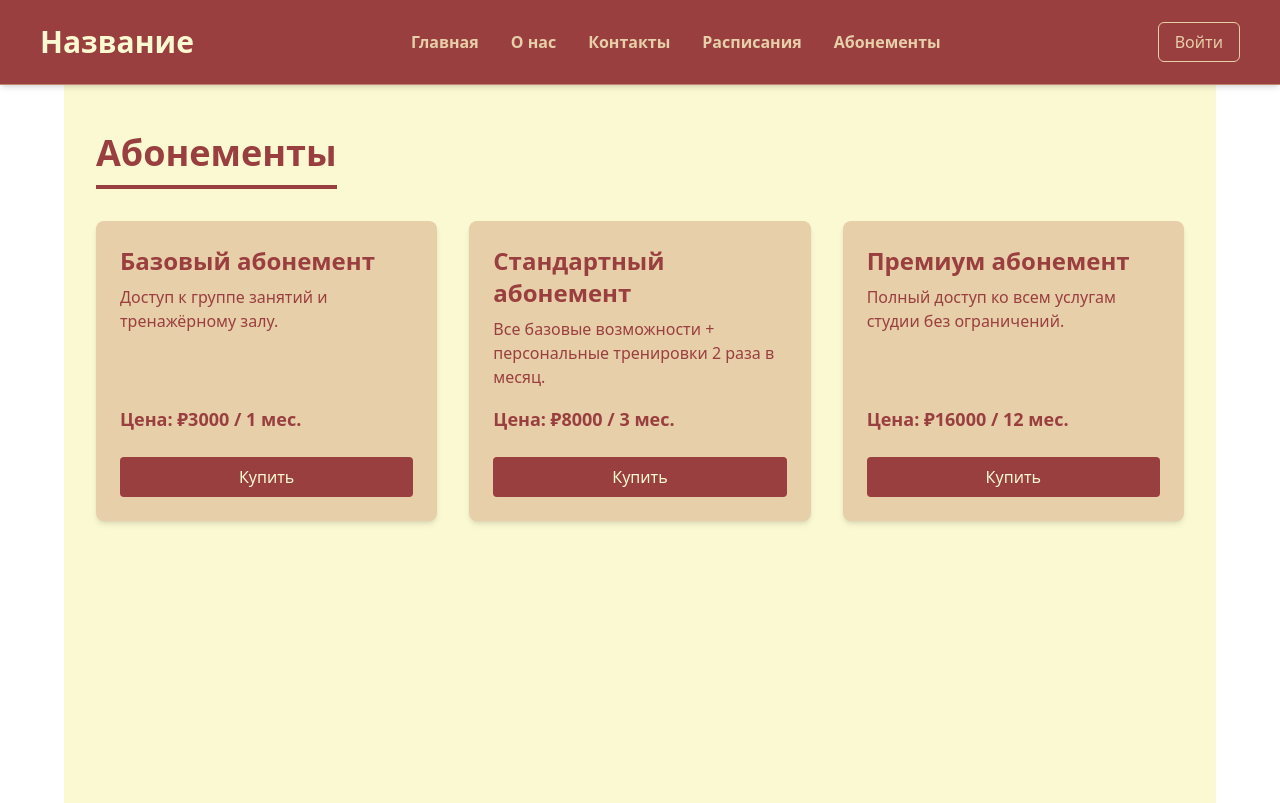
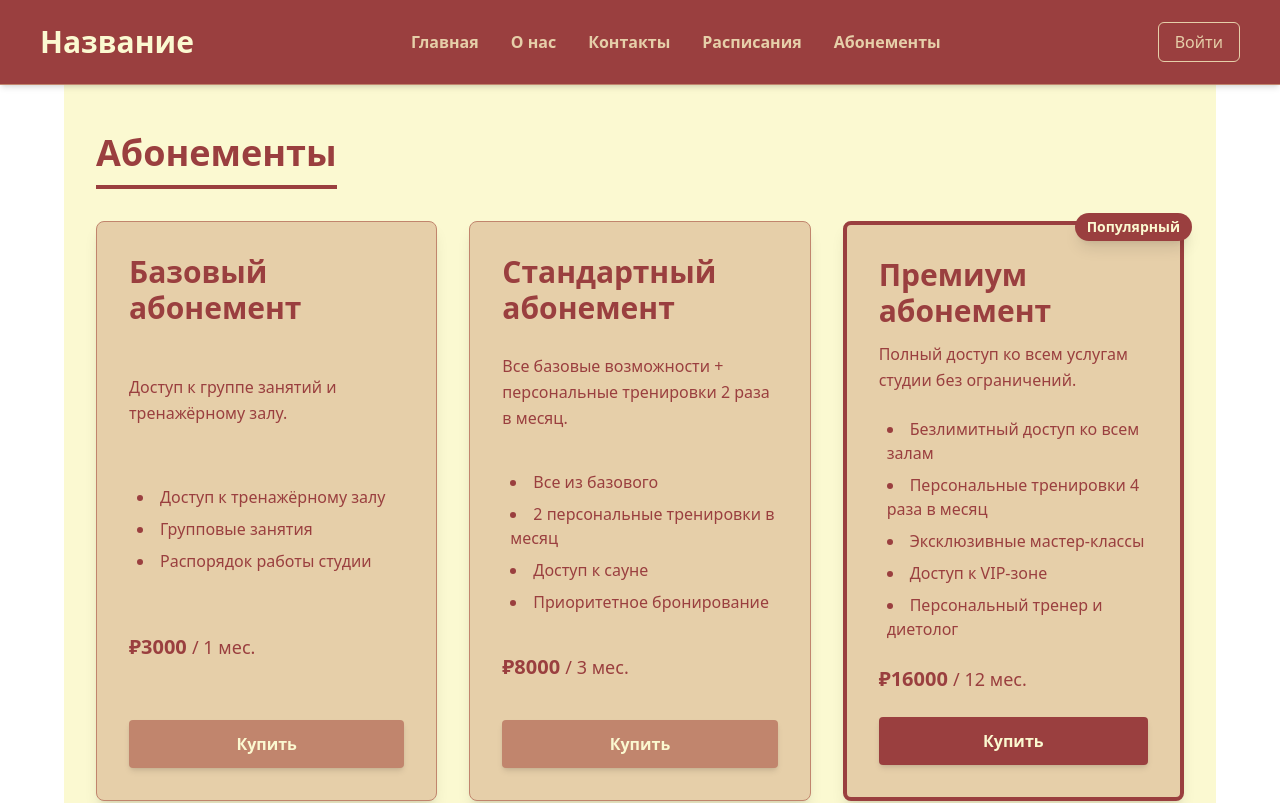
Before and after one commit to Vo1ka/Fitness_studio-web, a Next.js app: page /subscriptions in a window 1280 px wide. Shown: the top 803 px of the page. Built offline with nearby package versions, Linux system fonts and the light colour scheme.

Commit message:
feature: subCard

```diff
--- a/src/app/(public)/subscriptions/page.tsx
+++ b/src/app/(public)/subscriptions/page.tsx
@@ -2,6 +2,7 @@
 
 import Footer from "@/components/Footer/Footer";
 import Header from "@/components/Header/Header";
+import { SubscriptionCard } from "@/components/SubscriptionCard/SubscriptionCard";
 import { useState } from "react";
 
 type Subscription = {
@@ -10,6 +11,8 @@ type Subscription = {
   description: string;
   durationMonths: number;
   price: number;
+  popular?: boolean;
+  features: string[];
 };
 
 const mockSubscriptions: Subscription[] = [
@@ -19,6 +22,11 @@ const mockSubscriptions: Subscription[] = [
     description: "Доступ к группе занятий и тренажёрному залу.",
     durationMonths: 1,
     price: 3000,
+    features: [
+      "Доступ к тренажёрному залу",
+      "Групповые занятия",
+      "Распорядок работы студии",
+    ],
   },
   {
     id: "sub2",
@@ -26,6 +34,12 @@ const mockSubscriptions: Subscription[] = [
     description: "Все базовые возможности + персональные тренировки 2 раза в месяц.",
     durationMonths: 3,
     price: 8000,
+    features: [
+      "Все из базового",
+      "2 персональные тренировки в месяц",
+      "Доступ к сауне",
+      "Приоритетное бронирование",
+    ],
   },
   {
     id: "sub3",
@@ -33,8 +47,17 @@ const mockSubscriptions: Subscription[] = [
     description: "Полный доступ ко всем услугам студии без ограничений.",
     durationMonths: 12,
     price: 16000,
+    popular: true,
+    features: [
+      "Безлимитный доступ ко всем залам",
+      "Персональные тренировки 4 раза в месяц",
+      "Эксклюзивные мастер-классы",
+      "Доступ к VIP-зоне",
+      "Персональный тренер и диетолог",
+    ],
   },
 ];
+
 
 export default function SubscriptionsPage() {
   const [subscriptions] = useState<Subscription[]>(mockSubscriptions);
@@ -48,19 +71,14 @@ export default function SubscriptionsPage() {
 
       <section className="grid grid-cols-1 md:grid-cols-3 gap-8">
         {subscriptions.map((sub) => (
-          <div
-            key={sub.id}
-            className="bg-[#E6CFA9] rounded-lg p-6 shadow-md flex flex-col justify-between"
-          >
-            <h2 className="text-2xl font-semibold mb-2">{sub.title}</h2>
-            <p className="mb-4 flex-grow">{sub.description}</p>
-            <div className="text-lg font-bold">
-              Цена: ₽{sub.price} / {sub.durationMonths} мес.
-            </div>
-            <button className="mt-6 bg-[#9A3F3F] text-[#FBF9D1] py-2 rounded hover:bg-[#C1856D] transition-colors duration-300">
-              Купить
-            </button>
-          </div>
+          <SubscriptionCard key={sub.id}
+            title={sub.title}
+            description={sub.description}
+            durationMonths={sub.durationMonths}
+            price={sub.price}
+            popular={sub.popular}
+            features={sub.features}
+          />
         ))}
       </section>
     </main>
--- /dev/null
+++ b/src/components/SubscriptionCard/SubscriptionCard.tsx
@@ -0,0 +1,55 @@
+type SubscriptionCardProps = {
+  title: string;
+  description: string;
+  durationMonths: number;
+  price: number;
+  features: string[];
+  popular?: boolean;
+};
+
+export const SubscriptionCard: React.FC<SubscriptionCardProps> = ({
+  title,
+  description,
+  durationMonths,
+  price,
+  features,
+  popular = false,
+}) => {
+  return (
+    <div
+      className={`relative rounded-lg p-8 shadow-lg flex flex-col justify-between bg-[#E6CFA9] text-[#9A3F3F] transition-transform duration-300 hover:scale-105 ${
+        popular ? "border-4 border-[#9A3F3F]" : "border border-[#C1856D]"
+      }`}
+    >
+      {popular && (
+        <div className="absolute -top-3 -right-3 bg-[#9A3F3F] text-[#FBF9D1] px-3 py-1 rounded-full text-sm font-semibold shadow-lg select-none">
+          Популярный
+        </div>
+      )}
+      <h2 className="text-3xl font-bold mb-3">{title}</h2>
+      <p className="mb-6 text-base leading-relaxed">{description}</p>
+
+      <ul className="mb-6 space-y-2 list-disc list-inside text-[#9A3F3F]">
+        {features.map((feature, i) => (
+          <li key={i} className="pl-2 before:text-[#9A3F3F]">
+            {feature}
+          </li>
+        ))}
+      </ul>
+
+      <div className="text-xl font-extrabold mb-6">
+        ₽{price} <span className="text-lg font-normal">/ {durationMonths} мес.</span>
+      </div>
+
+      <button
+        className={`py-3 rounded font-semibold shadow-md transition-colors duration-300 ${
+          popular
+            ? "bg-[#9A3F3F] text-[#FBF9D1] hover:bg-[#C1856D]"
+            : "bg-[#C1856D] text-[#FBF9D1] hover:bg-[#9A3F3F]"
+        }`}
+      >
+        Купить
+      </button>
+    </div>
+  );
+};
```
